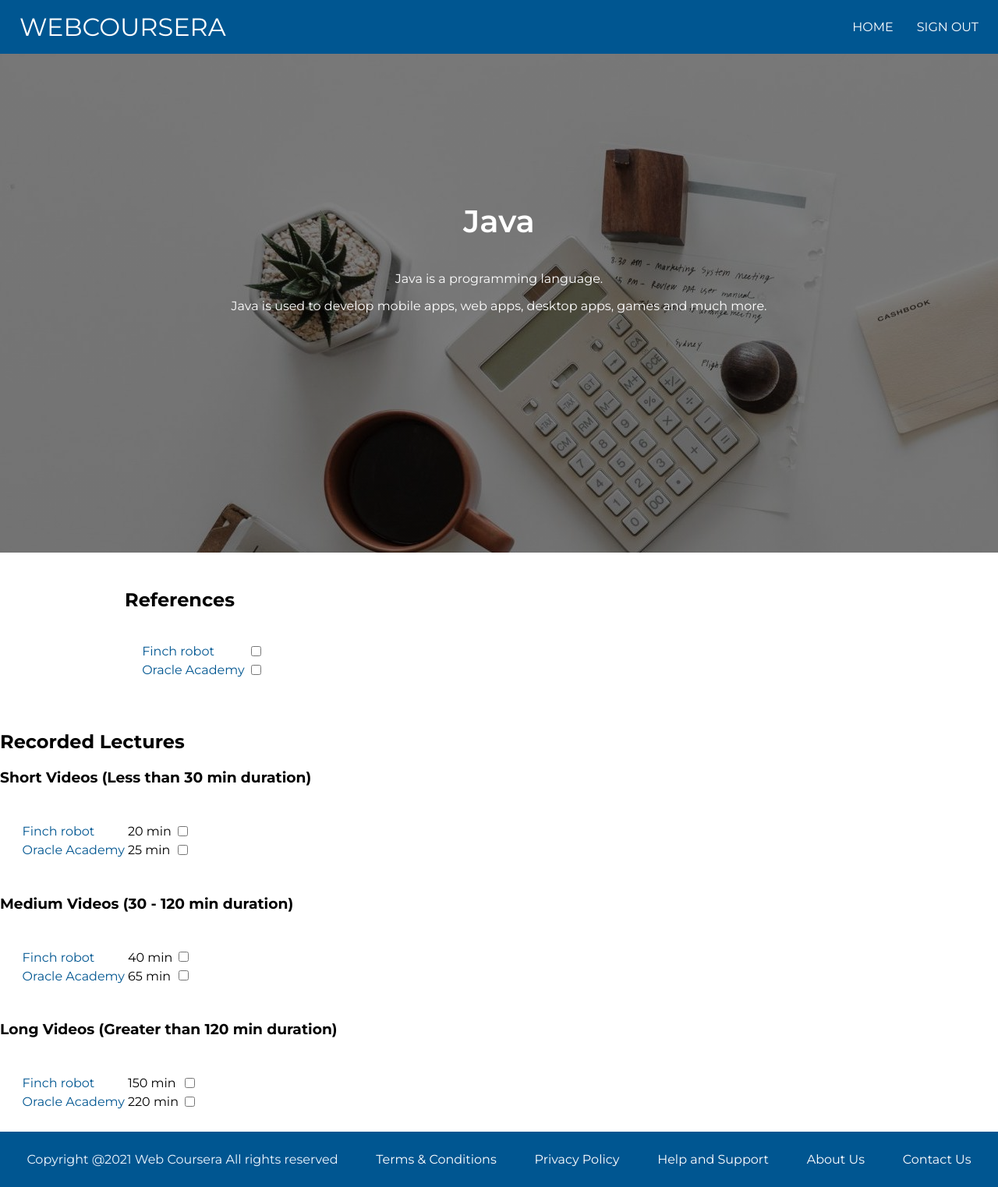
After one commit to haneemem/web-coursera, a PHP site: page /views/java-course-page.html in a window 1280 px wide. The commit adds this page. Shown: the whole page at 78% size. Run offline with PHP 8.4, Linux system fonts and the light colour scheme.

Commit message:
Added course page for java

```diff
--- a/style/style.css
+++ b/style/style.css
@@ -240,3 +240,24 @@ footer {
     }
   }
 /********************************/
+
+
+.links {
+    color: #005691;
+}
+
+#reference{
+    padding: 2%;
+    width: 75%;
+    margin: 0 auto;
+    justify-content: center;
+}
+
+table {
+    padding: 2%;
+    align-content: center;
+}
+
+td {
+    margin: 2%;
+}
--- /dev/null
+++ b/views/java-course-page.html
@@ -0,0 +1,131 @@
+<!DOCTYPE html>
+<html lang="en">
+<head>
+    <meta charset="UTF-8">
+    <link rel="preconnect" href="https://fonts.googleapis.com">
+    <link rel="preconnect" href="https://fonts.gstatic.com" crossorigin>
+    <link href="https://fonts.googleapis.com/css2?family=Montserrat:ital,wght@0,100;0,200;0,300;0,400;0,500;0,600;0,700;0,800;0,900;1,100;1,200;1,300;1,400;1,500;1,600;1,700;1,800;1,900&display=swap" rel="stylesheet">
+    <link rel="stylesheet" href="../style/style.css">
+    <link rel="stylesheet" href="https://cdnjs.cloudflare.com/ajax/libs/font-awesome/5.15.4/css/all.min.css" integrity="sha512-1ycn6IcaQQ40/MKBW2W4Rhis/DbILU74C1vSrLJxCq57o941Ym01SwNsOMqvEBFlcgUa6xLiPY/NS5R+E6ztJQ==" crossorigin="anonymous" referrerpolicy="no-referrer" />
+    <title>Web Coursera</title>
+</head>
+<body>
+    <!---------------- Navigation Bar --------------->
+    <header>
+        <h1 class="logo"><a href="#">WebCoursera</a></h1>
+      <ul class="main-nav">
+          <li><a href="#">Home</a></li>
+          <li><a href="login.html">Sign out</a></li>
+      </ul>
+
+    </header>
+    <!----------------  Web Coursera Intro  --------------->
+    <section id="banner">
+        <div class="banner1">
+            <div class="slider">
+                <img src="../assets/wall2.jpg" id="slideImg">
+            </div>
+            <div class="overlay">
+                <div class="content">
+                    <p class="promo-title">Java</p>
+                    <p>Java is a programming language.</p>
+                   <p> Java is used to develop mobile apps, web apps, desktop apps, games and much more.</p>
+                    <!-----
+                    <a href="https://www.youtube.com/watch?v=F-flvgL3huk"><img src="images/play-button-overlay-png-transparent.png" class="play-btn">Watch Videos</a>
+                    --->
+                </div>
+            </div>
+        </div>
+    </section>
+
+    <!-- Reference Section -->
+
+    <section id="reference">
+        <h2>References</h2>
+        <table>
+            <tr>
+                <td><a class="links" href="https://academy.oracle.com/en/training-workshops.html#finchjava">Finch robot</a></td>
+                <td><input type="checkbox" name="" id=""></td>
+            </tr>
+            <tr>
+                <td><a class="links" href="https://academy.oracle.com/en/training-self-study.html">Oracle Academy</a></td>
+                <td><input type="checkbox" name="" id=""></td>
+            </tr>
+
+        </table>
+    </section>
+
+    <!-- Videos Section -->
+
+    <section id="lectures">
+        <h2>Recorded Lectures</h2>
+        <h3>Short Videos (Less than 30 min duration)</h3>
+        <table>
+            <tr>
+                <td><a class="links" href="https://academy.oracle.com/en/training-workshops.html#finchjava">Finch robot</a></td>
+                <td>20 min</td>
+                <td><input type="checkbox" name="" id=""></td>
+            </tr>
+            <tr>
+                <td><a class="links" href="https://academy.oracle.com/en/training-self-study.html">Oracle Academy</a></td>
+                <td>25 min</td>
+                <td><input type="checkbox" name="" id=""></td>
+            </tr>
+
+        </table>
+        <h3>Medium Videos (30 - 120 min duration)</h3>
+        <table>
+            <tr>
+                <td><a class="links" href="https://academy.oracle.com/en/training-workshops.html#finchjava">Finch robot</a></td>
+                <td>40 min</td>
+                <td><input type="checkbox" name="" id=""></td>
+            </tr>
+            <tr>
+                <td><a class="links" href="https://academy.oracle.com/en/training-self-study.html">Oracle Academy</a></td>
+                <td>65 min</td>
+                <td><input type="checkbox" name="" id=""></td>
+            </tr>
+
+        </table>
+        <h3>Long Videos (Greater than 120 min duration)</h3>
+        <table>
+            <tr>
+                <td><a class="links" href="https://academy.oracle.com/en/training-workshops.html#finchjava">Finch robot</a></td>
+                <td>150 min</td>
+                <td><input type="checkbox" name="" id=""></td>
+            </tr>
+            <tr>
+                <td><a class="links" href="https://academy.oracle.com/en/training-self-study.html">Oracle Academy</a></td>
+                <td>220 min</td>
+                <td><input type="checkbox" name="" id=""></td>
+            </tr>
+
+        </table>
+    </section>
+
+    <!----------------- Footer Section -------------------->
+
+    <footer>
+        <div class = "footer-box">
+            <div>
+                <p>Copyright @2021 Web Coursera All rights reserved </p>
+            </div>
+            <div>
+                <a href="termsAndConditions.html">Terms & Conditions</a>
+            </div>
+            <div>
+                <a href = "privacyPolicy.html">Privacy Policy</a>
+            </div>
+            <div>
+                <a href = "#">Help and Support</a>
+            </div>
+            <div>
+                <a href = "#">About Us</a>
+            </div>
+            <div>
+                <a href = "#">Contact Us</a>
+            </div>
+        </div>
+    </footer>
+</body>
+</html>
```
Also changed, not shown: assets/facebook.png (deleted), assets/instagram.png (deleted), assets/linkedin.png (deleted), assets/snapchat.png (deleted), assets/twitter.png (deleted), assets/whatsapp.png (deleted), 1 other file.
